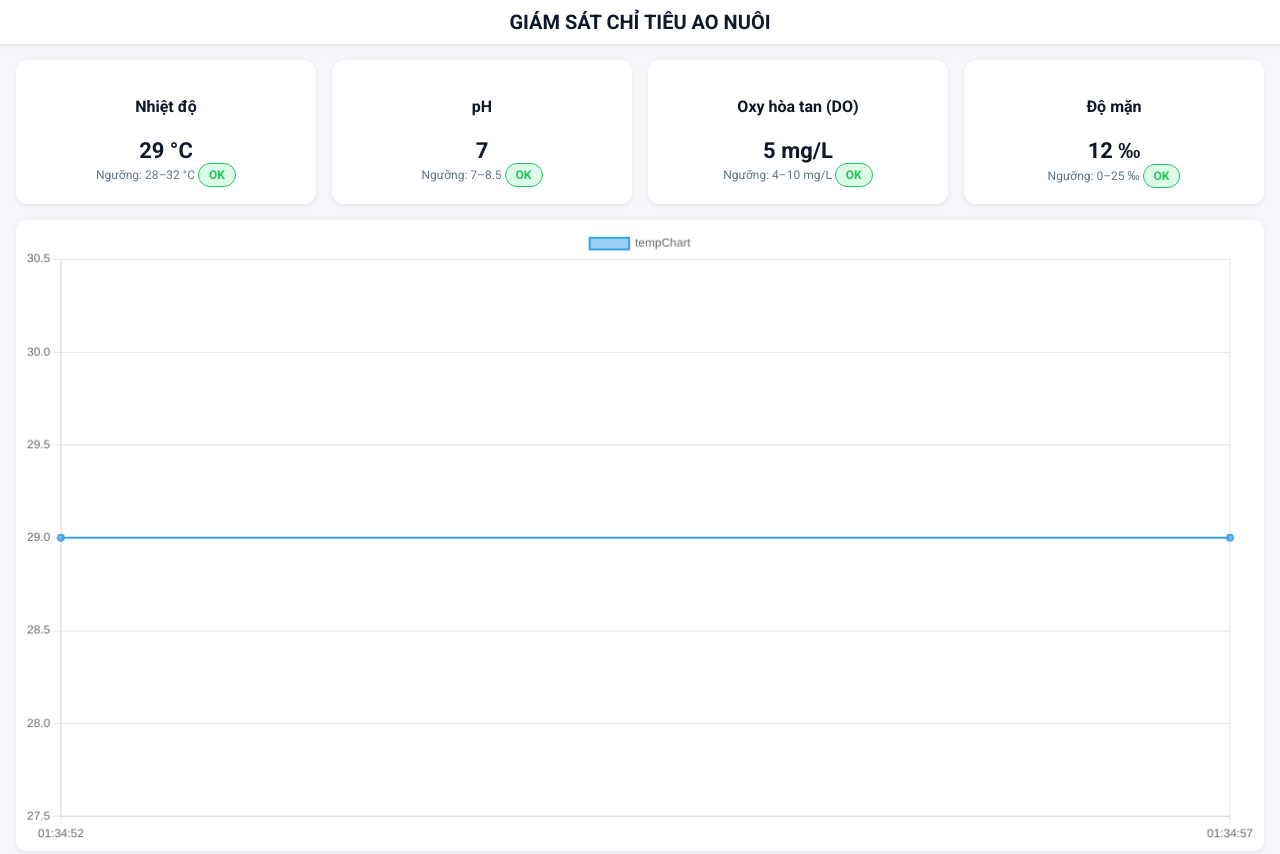
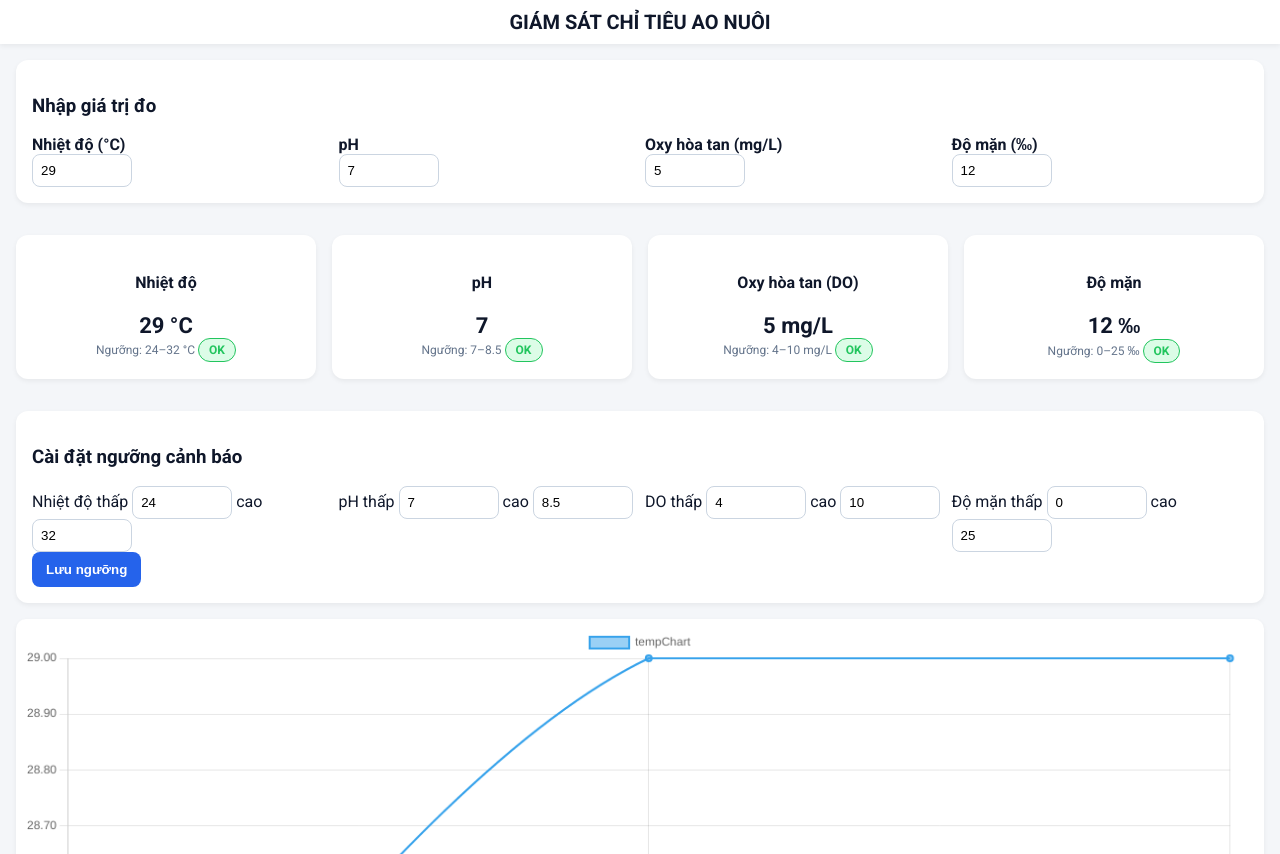
Before and after one commit to han92020-sketch/app-bao-cao, a plain HTML site: page index.html in a window 1280 px wide. Shown: the top 854 px of the page. Drawn offline with nearby package versions, Linux system fonts and the light colour scheme.

Commit message:
Update index.html

```diff
--- a/index.html
+++ b/index.html
@@ -6,15 +6,6 @@
 <title>Giám sát chỉ tiêu ao nuôi</title>
 <script src="https://cdn.jsdelivr.net/npm/chart.js@4"></script>
 <link href="https://fonts.googleapis.com/css2?family=Roboto:wght@400;700&display=swap" rel="stylesheet">
-<link rel="manifest" href="manifest.json">
-<meta name="theme-color" content="#2563eb">
-<script>
-  if ('serviceWorker' in navigator) {
-    navigator.serviceWorker.register('sw.js')
-      .then(() => console.log("Service Worker registered"));
-  }
-</script>
-
 <style>
 :root{
   --bg:#f4f6f9; --panel:#fff; --muted:#64748b;
@@ -28,16 +19,22 @@ header{background:var(--panel); text-align:center; padding:10px; font-size:20px;
 .card{background:var(--panel); padding:16px; border-radius:12px; text-align:center;
       flex:1 1 220px; box-shadow:0 2px 5px rgba(0,0,0,.06)}
 .value{font-size:22px; font-weight:700}
+.normal{color:var(--ok)} .alert{color:var(--warn)}
 .muted{color:var(--muted); font-size:12px}
 .pill{display:inline-block; padding:4px 10px; border-radius:999px; font-size:12px; font-weight:700;
       border:1px solid transparent}
 .pill.ok{color:var(--ok); border-color:var(--ok); background:#dcfce7}
 .pill.warn{color:var(--warn); border-color:var(--warn); background:#fef3c7}
+.panel{background:var(--panel); margin:16px; padding:16px; border-radius:12px;
+       box-shadow:0 2px 5px rgba(0,0,0,.06)}
+.grid{display:grid; gap:10px}
+.grid.cols-2{grid-template-columns:repeat(auto-fit,minmax(220px,1fr))}
+input[type=number]{width:100px; padding:8px; border:1px solid #cbd5e1; border-radius:8px}
+button{background:var(--accent); color:#fff; padding:10px 14px; border:none; border-radius:8px;
+       font-weight:700; cursor:pointer}
 .alert-box{text-align:center; padding:10px; margin:10px 16px; border-radius:8px;
            background:var(--bad); color:#fff; display:none}
 canvas{background:var(--panel); border-radius:10px; padding:8px; margin-bottom:16px;
-       box-shadow:0 2px 5px rgba(0,0,0,.06)}
-.panel{background:var(--panel); margin:16px; padding:16px; border-radius:12px;
        box-shadow:0 2px 5px rgba(0,0,0,.06)}
 </style>
 </head>
@@ -45,23 +42,32 @@ canvas{background:var(--panel); border-radius:10px; padding:8px; margin-bottom:1
 
 <header>GIÁM SÁT CHỈ TIÊU AO NUÔI</header>
 
+<div class="panel">
+  <h3>Nhập giá trị đo</h3>
+  <div class="grid cols-2">
+    <div><b>Nhiệt độ (°C)</b><br><input id="inTemp" type="number" step="0.1" value="28"></div>
+    <div><b>pH</b><br><input id="inPh" type="number" step="0.1" value="7.5"></div>
+    <div><b>Oxy hòa tan (mg/L)</b><br><input id="inDo" type="number" step="0.1" value="5.5"></div>
+    <div><b>Độ mặn (‰)</b><br><input id="inSal" type="number" step="0.1" value="12"></div>
+  </div>
+</div>
+
 <div class="cards">
-  <div class="card">
+  <div class="card" id="card-temp">
     <h4>Nhiệt độ</h4>
     <div class="value" id="val-temp">-- °C</div>
     <div class="muted">Ngưỡng: <span id="rng-temp">--</span> <span id="pill-temp" class="pill">—</span></div>
   </div>
-  <div class="card">
-    <h4>pH</h4>
-    <div class="value" id="val-ph">--</div>
+  <div class="card" id="card-ph">
+    <h4>pH</h4><div class="value" id="val-ph">--</div>
     <div class="muted">Ngưỡng: <span id="rng-ph">--</span> <span id="pill-ph" class="pill">—</span></div>
   </div>
-  <div class="card">
+  <div class="card" id="card-do">
     <h4>Oxy hòa tan (DO)</h4>
     <div class="value" id="val-do">-- mg/L</div>
     <div class="muted">Ngưỡng: <span id="rng-do">--</span> <span id="pill-do" class="pill">—</span></div>
   </div>
-  <div class="card">
+  <div class="card" id="card-sal">
     <h4>Độ mặn</h4>
     <div class="value" id="val-sal">-- ‰</div>
     <div class="muted">Ngưỡng: <span id="rng-sal">--</span> <span id="pill-sal" class="pill">—</span></div>
@@ -69,6 +75,18 @@ canvas{background:var(--panel); border-radius:10px; padding:8px; margin-bottom:1
 </div>
 
 <div class="alert-box" id="alertBox"></div>
+
+<div class="panel">
+  <h3>Cài đặt ngưỡng cảnh báo</h3>
+  <div class="grid cols-2">
+    <div>Nhiệt độ thấp <input id="tLow" type="number" step="0.1" value="24"> cao <input id="tHigh" type="number" step="0.1" value="32"></div>
+    <div>pH thấp <input id="pLow" type="number" step="0.1" value="7.0"> cao <input id="pHigh" type="number" step="0.1" value="8.5"></div>
+    <div>DO thấp <input id="dLow" type="number" step="0.1" value="4.0"> cao <input id="dHigh" type="number" step="0.1" value="10.0"></div>
+    <div>Độ mặn thấp <input id="sLow" type="number" step="0.1" value="0"> cao <input id="sHigh" type="number" step="0.1" value="25"></div>
+  </div>
+  <button id="saveThBtn">Lưu ngưỡng</button>
+  <span id="saveMsg" class="muted"></span>
+</div>
 
 <div style="padding:0 16px">
   <canvas id="tempChart" height="160"></canvas>
@@ -78,9 +96,15 @@ canvas{background:var(--panel); border-radius:10px; padding:8px; margin-bottom:1
 </div>
 
 <script>
-const thresholds = { temp:{low:28,high:32}, ph:{low:7.0,high:8.5}, do:{low:4.0,high:10.0}, sal:{low:0,high:25} };
+const DEFAULT_T = { temp:{low:24,high:32}, ph:{low:7.0,high:8.5}, do:{low:4.0,high:10.0}, sal:{low:0,high:25} };
+let thresholds = JSON.parse(localStorage.getItem('thresholds')||'null') || DEFAULT_T;
 
+function saveThresholds(){ localStorage.setItem('thresholds', JSON.stringify(thresholds)); }
 function refreshThresholdUI(){
+  document.getElementById("tLow").value=thresholds.temp.low; document.getElementById("tHigh").value=thresholds.temp.high;
+  document.getElementById("pLow").value=thresholds.ph.low;   document.getElementById("pHigh").value=thresholds.ph.high;
+  document.getElementById("dLow").value=thresholds.do.low;   document.getElementById("dHigh").value=thresholds.do.high;
+  document.getElementById("sLow").value=thresholds.sal.low;  document.getElementById("sHigh").value=thresholds.sal.high;
   document.getElementById("rng-temp").textContent = `${thresholds.temp.low}–${thresholds.temp.high} °C`;
   document.getElementById("rng-ph").textContent   = `${thresholds.ph.low}–${thresholds.ph.high}`;
   document.getElementById("rng-do").textContent   = `${thresholds.do.low}–${thresholds.do.high} mg/L`;
@@ -88,13 +112,21 @@ function refreshThresholdUI(){
 }
 refreshThresholdUI();
 
-function makeChart(label){
-  return new Chart(document.getElementById(label), {
-    type:'line',
-    data:{labels:[], datasets:[{label, data:[], borderWidth:2, tension:.3}]},
-    options:{responsive:true, animation:false}
-  });
-}
+document.getElementById("saveThBtn").onclick = ()=>{thresholds = {
+    temp:{low:+document.getElementById("tLow").value, high:+document.getElementById("tHigh").value},
+    ph:{low:+document.getElementById("pLow").value, high:+document.getElementById("pHigh").value},
+    do:{low:+document.getElementById("dLow").value, high:+document.getElementById("dHigh").value},
+    sal:{low:+document.getElementById("sLow").value, high:+document.getElementById("sHigh").value}
+  };
+  saveThresholds(); refreshThresholdUI();
+  document.getElementById("saveMsg").textContent='Đã lưu ✔'; setTimeout(()=>document.getElementById("saveMsg").textContent='',1500);
+};
+
+// Chart setup
+function makeChart(label){ return new Chart(document.getElementById(label), {
+  type:'line', data:{labels:[], datasets:[{label, data:[], borderWidth:2, tension:.3}]},
+  options:{responsive:true, animation:false}
+});}
 const tempChart=makeChart('tempChart'), phChart=makeChart('phChart'), doChart=makeChart('doChart'), salChart=makeChart('salChart');
 
 function pushPoint(chart, y){
@@ -109,6 +141,22 @@ function setPill(pill, state){
   pill.textContent=state==='ok'?'OK':(state==='low'?'Thấp':'Cao');
 }
 
+function updateAll(){
+  const data = {
+    temp:+document.getElementById("inTemp").value,
+    ph:+document.getElementById("inPh").value,
+    do:+document.getElementById("inDo").value,
+    sal:+document.getElementById("inSal").value
+  };
+  const stT = checkStatus('temp', data.temp, '°C', tempChart);
+  const stP = checkStatus('ph',   data.ph, '',   phChart);
+  const stD = checkStatus('do',   data.do, 'mg/L', doChart);
+  const stS = checkStatus('sal',  data.sal, '‰',  salChart);
+  const alertBox = document.getElementById("alertBox");
+  alertBox.style.display = [stT,stP,stD,stS].some(s=>s!=='ok')?'block':'none';
+  if(alertBox.style.display==='block') alertBox.textContent='⚠️ Có thông số vượt ngưỡng!';
+}
+
 function checkStatus(name, val, unit, chart){
   document.getElementById('val-'+name).textContent = unit?`${val} ${unit}`:val;
   const pill = document.getElementById('pill-'+name);
@@ -120,30 +168,35 @@ function checkStatus(name, val, unit, chart){
   return state;
 }
 
-function updateAll(data){
-  const stT = checkStatus('temp', data.temp, '°C', tempChart);
-  const stP = checkStatus('ph',   data.ph, '',   phChart);
-  const stD = checkStatus('do',   data.do, 'mg/L', doChart);
-  const stS = checkStatus('sal',  data.sal, '‰',  salChart);
-  const alertBox = document.getElementById("alertBox");
-  alertBox.style.display = [stT,stP,stD,stS].some(s=>s!=='ok')?'block':'none';
-  if(alertBox.style.display==='block') alertBox.textContent='⚠️ Có thông số vượt ngưỡng!';
-}
+// Gắn sự kiện nhập
+["inTemp","inPh","inDo","inSal"].forEach(id=>{
+  document.getElementById(id).addEventListener('input', updateAll);
+});
 
-/* ---------------- Lấy dữ liệu từ file data.json ---------------- */
-async function fetchData(){
-  try{
-    const res = await fetch("data.json?_=" + Date.now()); // tránh cache
-    const data = await res.json();
-    updateAll(data);
-  }catch(err){
-    console.error("Lỗi đọc data.json:", err);
+// Khởi tạo lần đầu
+updateAll();
+// Hàm lấy dữ liệu từ file JSON (giả lập API)
+async function fetchData() {
+  try {
+    let res = await fetch("data.json");   // đọc file JSON cùng thư mục
+    let data = await res.json();
+
+    document.getElementById("inTemp").value = data.temp;document.getElementById("inPh").value   = data.ph;
+    document.getElementById("inDo").value   = data.do;
+    document.getElementById("inSal").value  = data.sal;
+
+    updateAll(); // cập nhật giao diện
+  } catch (e) {
+    console.error("Lỗi khi lấy dữ liệu:", e);
   }
 }
 
-// chạy ngay và lặp lại mỗi 5 giây
+// Cập nhật mỗi 5 giây
+setInterval(fetchData, 5000);
+
+// Lấy lần đầu khi mở trang
 fetchData();
-setInterval(fetchData, 5000);
+
 </script>
 
 </body>
```
